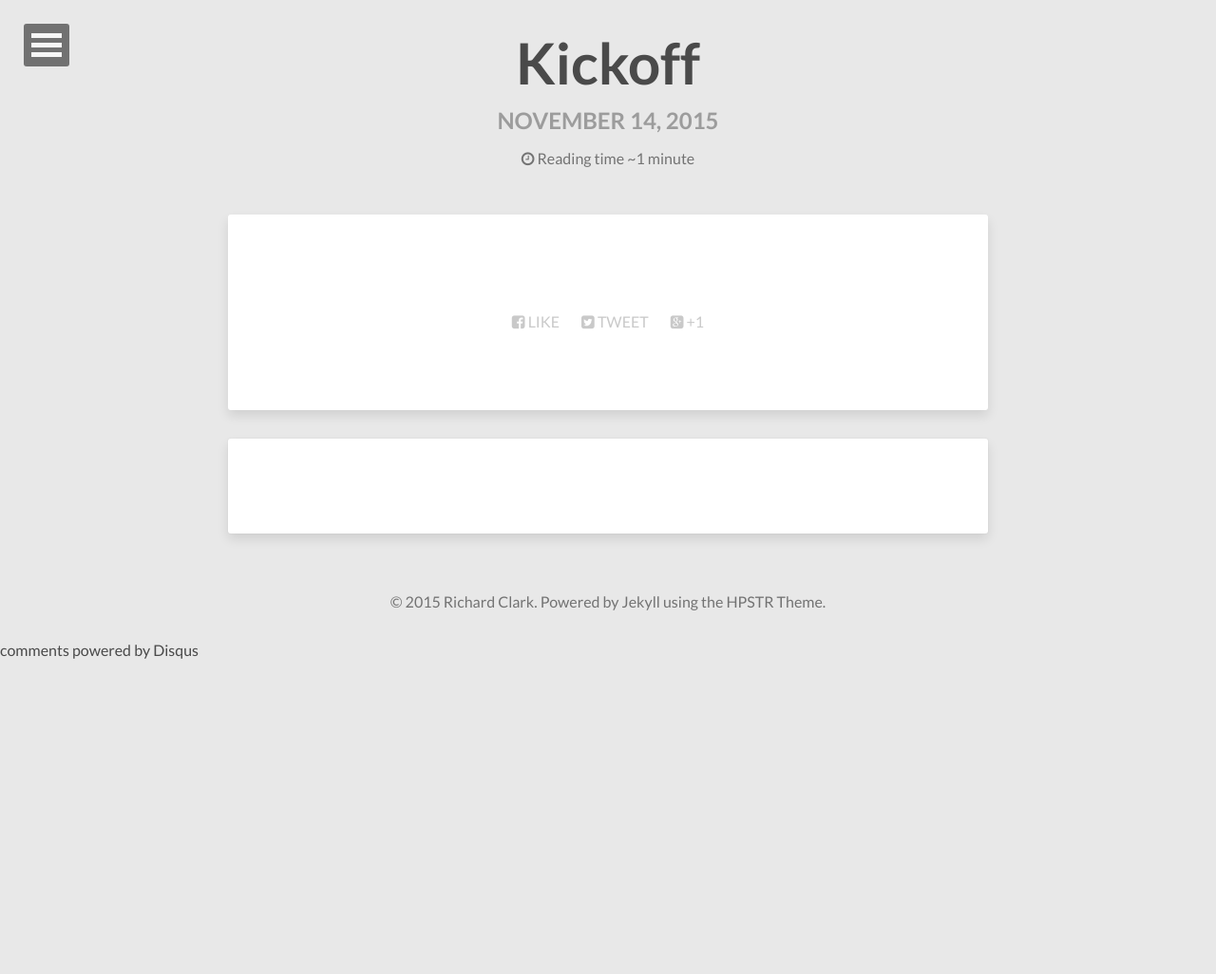
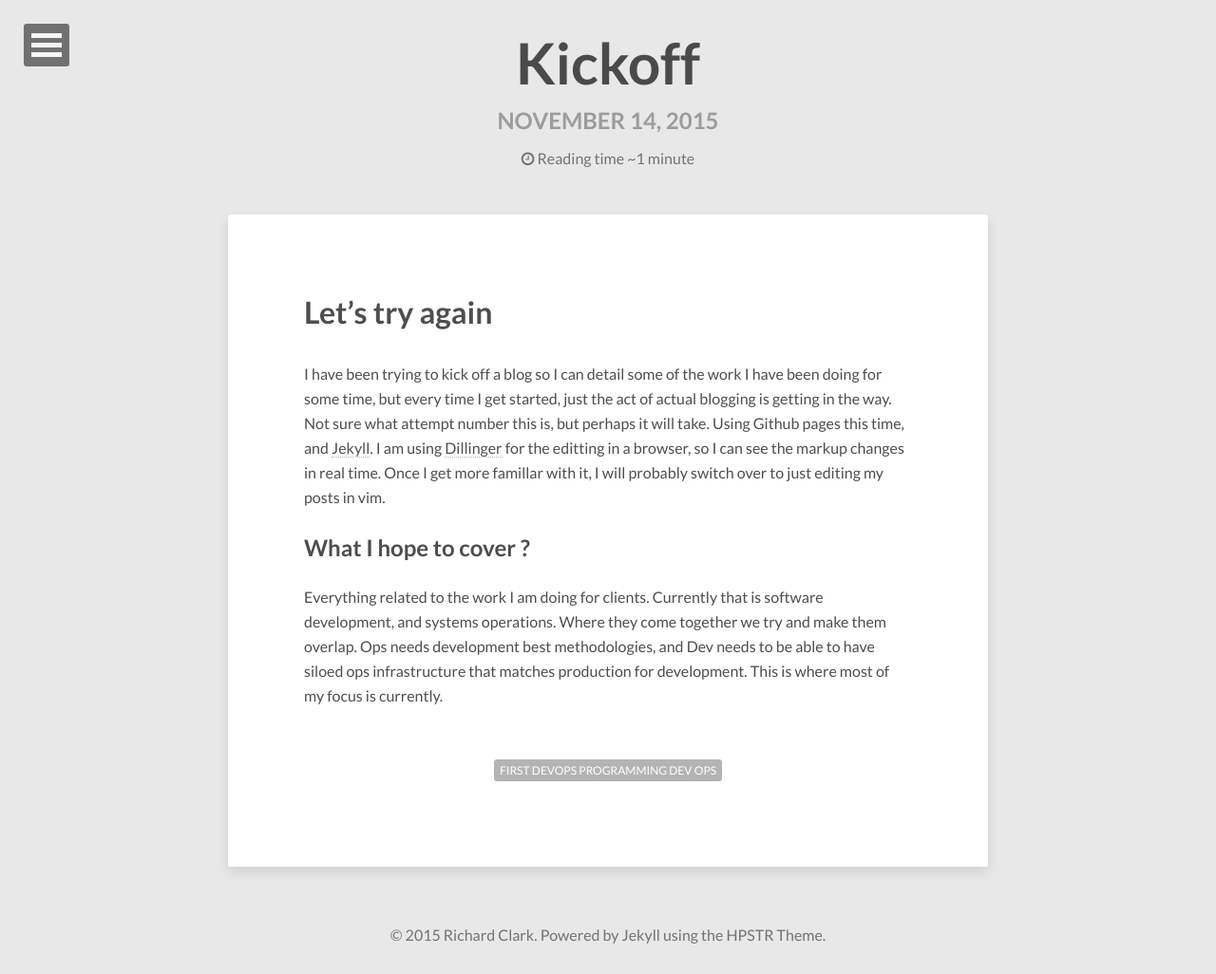
Before and after one commit to seerickcode/seerickcode.github.io, a Jekyll site: the page built from _posts/2015-11-14-kickoff.md, in a window 1280 px wide. Shown: the whole page at 95% size. Built offline with Jekyll 4.4.1, drawn with Linux system fonts in a browser that asks for light colours; nearby versions of some CDN libraries; comment, search, counter and statistics services are not loaded; before the commit the page ends 900 px from its top, so only the background shows below that.

Commit message:
Saved 2015-11-14-kickoff.md with Dillinger.io

```diff
--- a/_posts/2015-11-14-kickoff.md
+++ b/_posts/2015-11-14-kickoff.md
@@ -4,12 +4,18 @@ title: Kickoff
 modified:
 categories:
 description:
-tags: []
+tags: [first devops programming dev ops]
 image:
   feature:
   credit:
   creditlink:
-comments:
-share:
+comments: false
+share: false
 date: 2015-11-14T14:03:59-05:00
 ---
+
+# Let's try again
+I have been trying to kick off a blog so I can detail some of the work I have been doing for some time, but every time I get started, just the act of actual blogging is getting in the way.  Not sure what attempt number this is, but perhaps it will take.  Using Github pages this time, and [Jekyll](https://jekyllrb.com/).  I am using [Dillinger](dillinger.io) for the editting in a browser, so I can see the markup changes in real time.  Once I get more famillar with it, I will probably switch over to just editing my posts in vim.
+
+## What I hope to cover ?
+Everything related to the work I am doing for clients.  Currently that is software development, and systems operations.  Where they come together we try and make them overlap.  Ops needs development best methodologies, and Dev needs to be able to have siloed ops infrastructure that matches production for development.  This is where most of my focus is currently.
```
